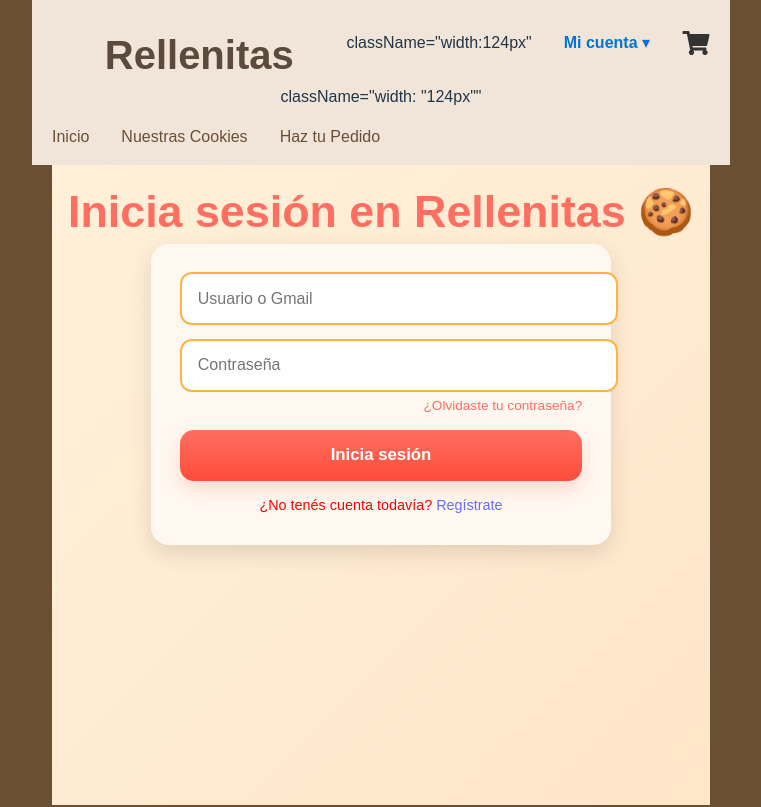
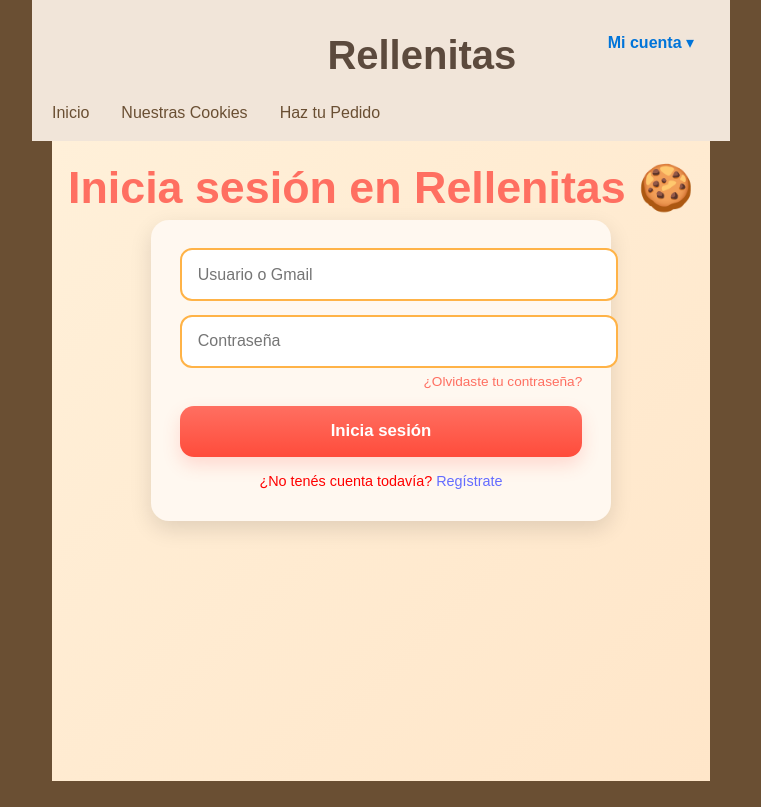
Before and after one commit to LuanaLopez20/React-LSL, a React (Vite) app in the folder rellenitas/: page /login in a window 1280 px wide. Shown: the top 807 px of the page, without its empty margins (259-1020 px from the left). Built offline with nearby package versions, Linux system fonts and the light colour scheme; a web font is replaced by a local one.

Commit message:
cambios realizados y funcionando

```diff
--- a/rellenitas/src/App.css
+++ b/rellenitas/src/App.css
@@ -102,7 +102,7 @@ body {
   flex: 1;
   align-items: center;
   justify-content: center;
-  width: 300vh;
+  width: 100%;
 }
 
 .text-img {
--- a/rellenitas/src/App.jsx
+++ b/rellenitas/src/App.jsx
@@ -26,16 +26,23 @@ function App() {
       >
         {/* Fila 1: Título + Carrito + Cuenta */}
         <div className="navbar-top">
-          <div className="width:124px"></div>
-          <div>
+          <div style={{ width: "200px" }}></div>
+          <div style={{ width: "200px" }}>
             <h1>Rellenitas</h1>
           </div>
 
           <div className="navbar-right">
             {/* Mi cuenta primero */}
-            {!user ? (
-              <>
-                <div>className="width:124px"</div>
+            {user ? (
+              <div
+                style={{
+                  display: "flex",
+                  flexDirection: "row",
+                  alignItems: "center",
+                  width: "200px",
+                }}
+              >
+                <div></div>
                 <div className="dropdown user-menu">
                   <span>Mi cuenta ▾</span>
                   <ul className="dropdown-content">
@@ -49,7 +56,7 @@ function App() {
                 </div>
 
                 <CarritoIcon cart={cart} />
-              </>
+              </div>
             ) : (
               <div className="dropdown">
                 <span>Mi cuenta ▾</span>
@@ -67,7 +74,7 @@ function App() {
         </div>
 
         {/* Fila 2: Links centrados (sin cambios) */}
-        <div>className="width: "124px""</div>
+        <div></div>
         <div className="navbar-bottom">
           <ul className="navbar-links">
             <li>
```
